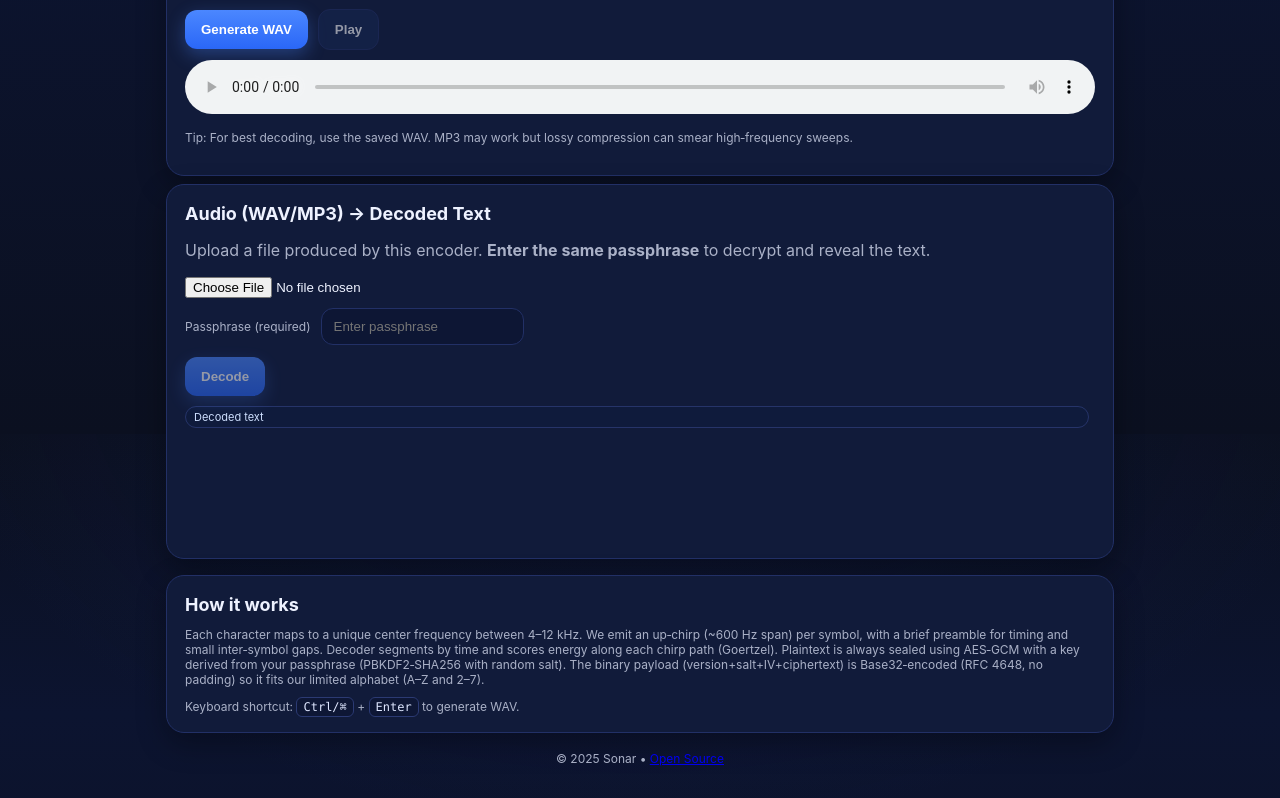
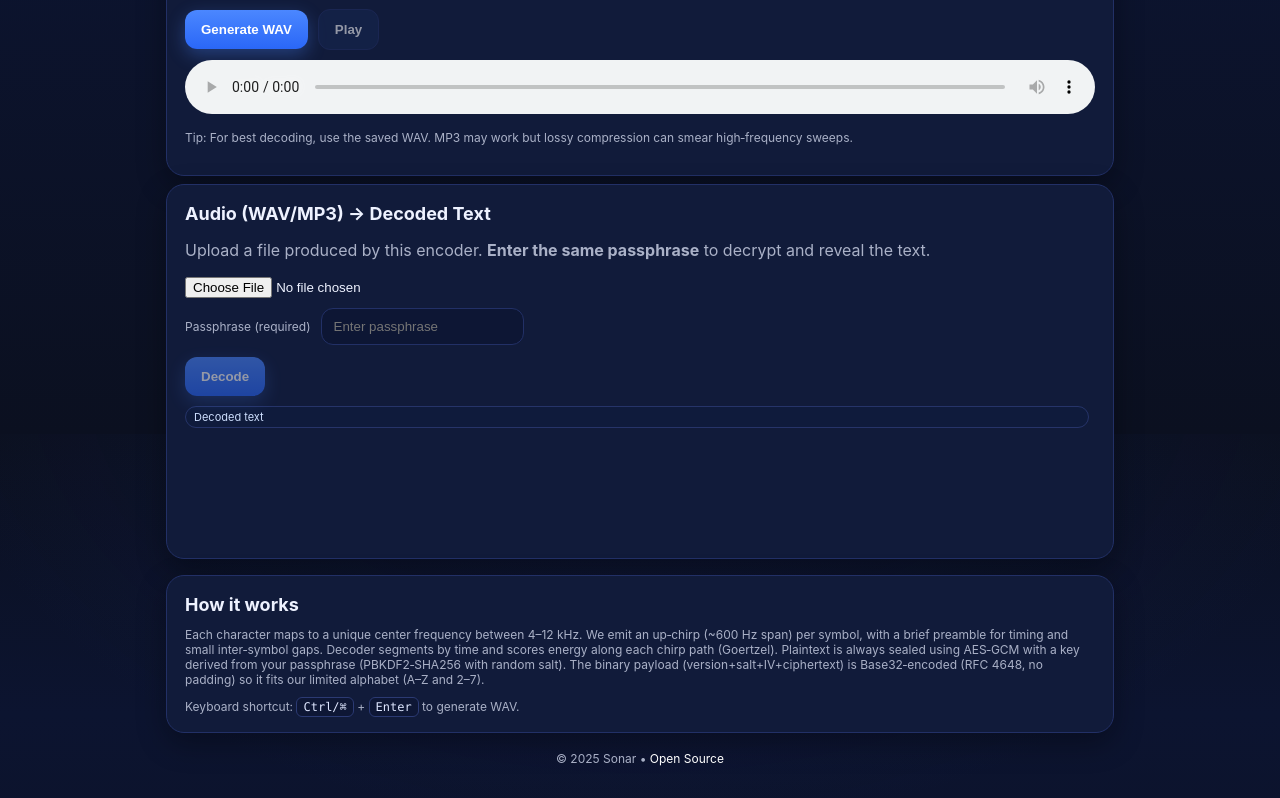
Before and after one commit to drs-az/Sonar, a plain HTML site: page index.html in a window 1280 px wide. Shown: the part 366-1164 px from the top of the page. Drawn offline with Linux system fonts and the light colour scheme.

Commit message:
Update index.html

```diff
--- a/index.html
+++ b/index.html
@@ -94,7 +94,7 @@
   <div class="small">Keyboard shortcut: <span class="kbd">Ctrl/⌘</span> + <span class="kbd">Enter</span> to generate WAV.</div>
 </section>
 
-<footer class="small" style="text-align:center;margin:18px 0 8px">© <span id="year"></span> Sonar • <a href="https://github.com/drs-az/Sonar/">Open Source</a></footer>
+<footer class="small" style="text-align:center;margin:18px 0 8px">© <span id="year"></span> Sonar • <a href="https://github.com/drs-az/Sonar/" style="text-decoration: none; color:white;" target="_blank">Open Source</a></footer>
 
   </div><script>
 // ===== Parameters =====
```
